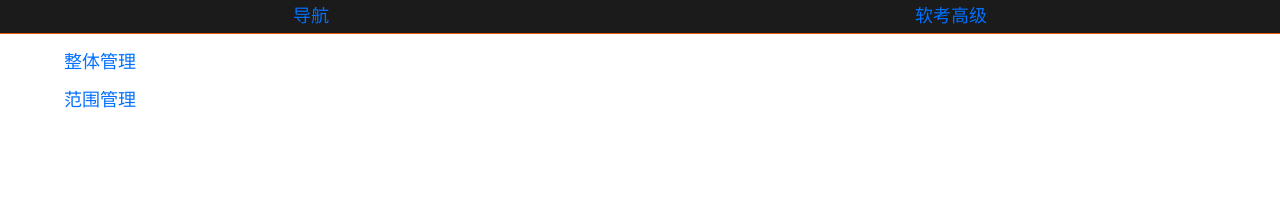
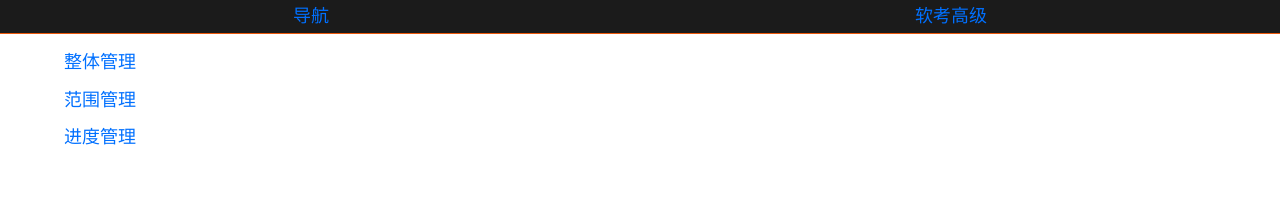
Before and after one commit to infipink/next-blog, a Next.js app: page /softTest in a window 1280 px wide. Shown: the top 213 px of the page. Built offline with nearby package versions, Linux system fonts and the light colour scheme.

Commit message:
fix： 进度管理

```diff
--- a/pages/data/index.js
+++ b/pages/data/index.js
@@ -1,4 +1,5 @@
 import overallData from './overallManage';
 import scopeData from './scopeManage';
+import progressManage from './progressManage';
 
-export default [overallData, scopeData];
+export default [overallData, scopeData, progressManage];
--- /dev/null
+++ b/pages/data/progressManage.js
@@ -0,0 +1,97 @@
+const steps = [
+  '规划进度管理',
+  '定义活动',
+  '排列活动顺序',
+  '估算活动资源',
+  '估算活动持续时间',
+  '制定进度计划',
+  '控制进度',
+];
+
+const infos = [
+  [
+    {
+      name: '概念',
+      content: [
+        '为实施项目进度管理制定政策、程序，并形成文档化的项目进度管理计划的过程',
+      ],
+    },
+    {
+      name: '作用',
+      content: ['在整个项目过程中为管理、执行和控制项目进度提供指南和方向'],
+    },
+    {
+      name: '输入',
+      content: ['项目管理计划', '项目章程', '组织过程资产', '事业环境因素'],
+    },
+    { name: '工具与技术', content: ['专家判断', '分析技术', '会议'] },
+    { name: '输出', content: ['项目进度管理计划'] },
+  ],
+  [
+    {
+      name: '概念',
+      content: [
+        '活动概念：WBS中最底层的工作包',
+        '定义活动：识别和记录为完成项目可交付成果而需采取的所有活动',
+      ],
+    },
+    {
+      name: '输入',
+      content: ['进度管理计划', '范围基准', '组织过程资产', '事业环境因素'],
+    },
+    { name: '工具与技术', content: ['分解', '滚动式规划', '专家判断'] },
+    { name: '输出', content: ['活动清单', '活动属性', '里程碑清单'] },
+    {
+      name: '滚动式规划',
+      content: [
+        '一种渐进明细的规划方式，即对近期要完成的工作进行详细规划，而对远期工作，信息尚不明确，则暂时只在WBS的较高层次上进行粗略规划，随着了解到更多的信息，再分解成具体的活动',
+      ],
+    },
+  ],
+  [
+    {
+      name: '概念',
+      content: [
+        '识别和记录项目活动之间的关系的过程，定义工作之间的逻辑顺序，以便在既定的所有项目制约因素下获得最高的效率',
+      ],
+    },
+    {
+      name: '输入',
+      content: [
+        '进度管理计划',
+        '活动清单',
+        '活动属性',
+        '里程碑清单',
+        '项目范围说明书',
+        '事业环境因素',
+        '组织过程资产',
+      ],
+    },
+    {
+      name: '工具与技术',
+      content: ['前导图法', '箭线图法', '确定依赖关系', '提前量与滞后量'],
+    },
+    { name: '输出', content: ['项目进度网络图', '项目文件更新'] },
+    {
+      name: '前导图法',
+      content: [
+        '使用方法：方框或者长方形（称作节点）代表活动，节点之间用箭头连接，以显示节点之间的逻辑关系',
+        '',
+        '',
+        '',
+      ],
+    },
+    { name: '箭线图法', content: [] },
+    { name: '提前量', content: [] },
+    { name: '滞后量', content: [] },
+  ],
+  [],
+  [],
+  [],
+  [],
+];
+// {name: '', content: []},
+
+const title = '项目范围管理';
+
+export default [steps, infos, title];
--- a/pages/data/scopeManage.js
+++ b/pages/data/scopeManage.js
@@ -152,12 +152,106 @@ const infos = [
         '注意点：①、WBS各项工作是为提供可交付成果服务的；',
       ],
     },
-    { name: '输入', content: [] },
-    { name: '工具与技术', content: [] },
-    { name: '输出', content: [] },
+    {
+      name: '输入',
+      content: [
+        '范围管理计划',
+        '项目范围说明书',
+        '需求清单',
+        '组织过程资产',
+        '事业环境因素',
+      ],
+    },
+    { name: '工具与技术', content: ['分解', '专家判断'] },
+    { name: '输出', content: ['项目基准', '项目文件更新'] },
   ],
-  [],
-  [],
+  [
+    { name: '定义', content: ['正式验收已完成的项目可交付成果的过程'] },
+    {
+      name: '一般步骤',
+      content: [
+        '确定需要进行范围确认的时间',
+        '识别范围确认需要哪些投入',
+        '确定范围正式被接受的标准和要素',
+        '确定确认范围会议的组织步骤',
+        '组织范围确认会议',
+      ],
+    },
+    {
+      name: '需要检查6个方面',
+      content: [
+        '可交付成果是否是确定的、可确认的',
+        '每个可交付成果是否有明确的里程碑，里程碑是否有明确的、可辨别的事件',
+        '是否有明确的质量标准',
+        '审核和承诺是否有清晰的表达',
+        '项目范围是否覆盖了需要完成的产品或服务进行的所有活动，有没有遗漏或者失误',
+        '项目范围的风险是否太高，管理层是否能够降低可预见的风险发生时对项目的冲击',
+      ],
+    },
+    {
+      name: '输入',
+      content: [
+        '范围管理计划',
+        '需求跟踪矩阵',
+        '需求文件',
+        '核实的可交付成果',
+        '工作绩效数据',
+      ],
+    },
+    { name: '工具与技术', content: ['检查', '群体群策技术'] },
+    {
+      name: '输出',
+      content: ['验收的可交付成果', '变更请求', '工作绩效信息', '项目文件更新'],
+    },
+  ],
+  [
+    {
+      name: '概念',
+      content: [
+        '控制范围是监督项目和产品的范围状态、管理范围基准变更的过程，其主要作用是在整个项目期间保持对范围基准的维护',
+        '在变更实际发生时，也要采用范围控制过程来管理这些变更',
+      ],
+    },
+    {
+      name: '范围变更的原因',
+      content: [
+        '政府政策的原因',
+        '项目范围的计划编制不周密详细，有一定的错误或遗漏',
+        '市场上出现了或者设计人员提出了新技术、新手段或新方案',
+        '项目执行组织本身发生变化',
+        '客户对项目、项目产品或服务的要求发生变化',
+      ],
+    },
+    {
+      name: '范围变更控制的主要工作',
+      content: [
+        '影响导致范围变更的因素，并尽量使这些因素向有利的方面发展',
+        '判断范围变更是否已经发生',
+        '范围变更发生时管理实际的变更，确保所有被请求的变更',
+      ],
+    },
+    {
+      name: '输入',
+      content: [
+        '项目管理计划',
+        '需求跟踪矩阵',
+        '需求文件',
+        '工作绩效数据',
+        '组织过程资产',
+      ],
+    },
+    { name: '工具与技术', content: ['偏差分析'] },
+    {
+      name: '输出',
+      content: [
+        '项目管理计划更新',
+        '变更请求',
+        '工作绩效信息',
+        '项目文件更新',
+        '组织过程资产更新',
+      ],
+    },
+  ],
 ];
 // {name: '', content: []},
 
--- a/pages/softTest/index.js
+++ b/pages/softTest/index.js
@@ -2,7 +2,7 @@ import Layout from 'components/layout';
 import Link from 'next/link';
 
 const Demo = (props) => {
-  const infos = ['整体管理', '范围管理'];
+  const infos = ['整体管理', '范围管理', '进度管理'];
   return (
     <Layout home>
       {infos.map((x, i) => (
```
